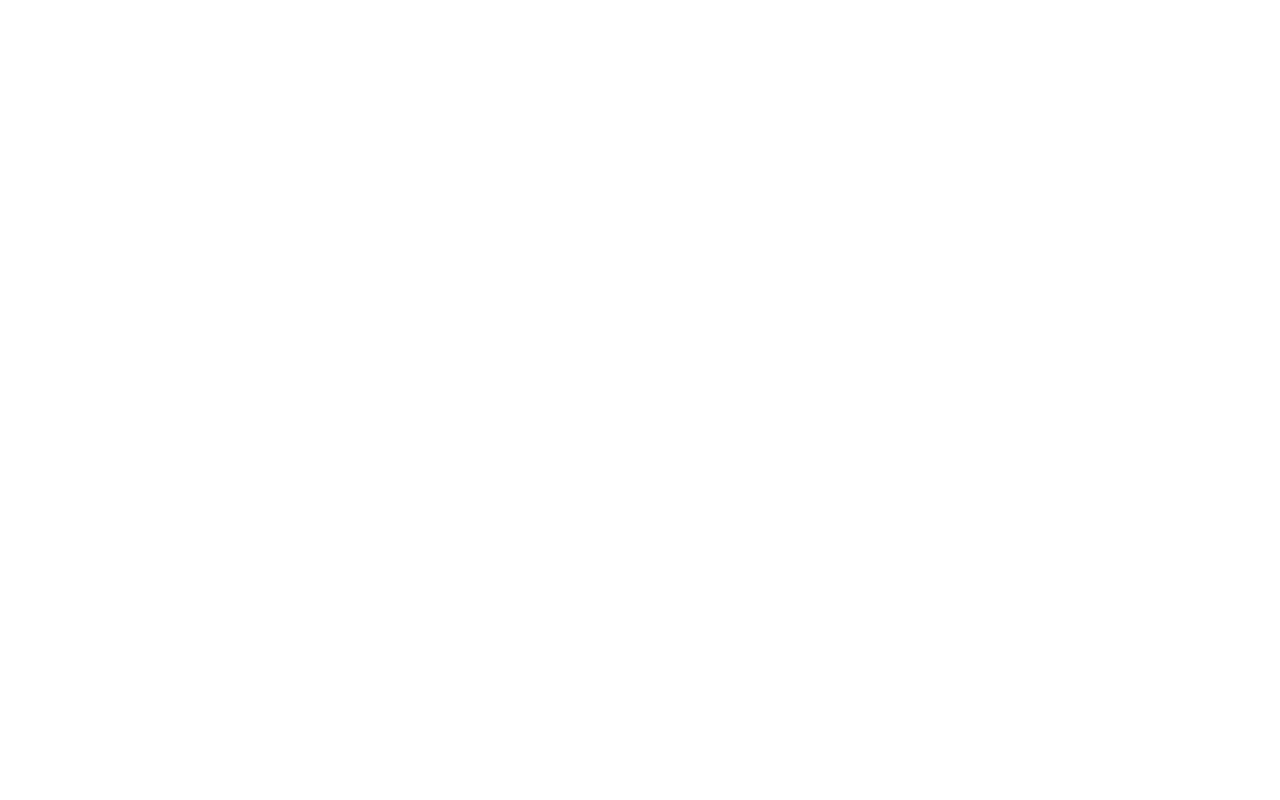
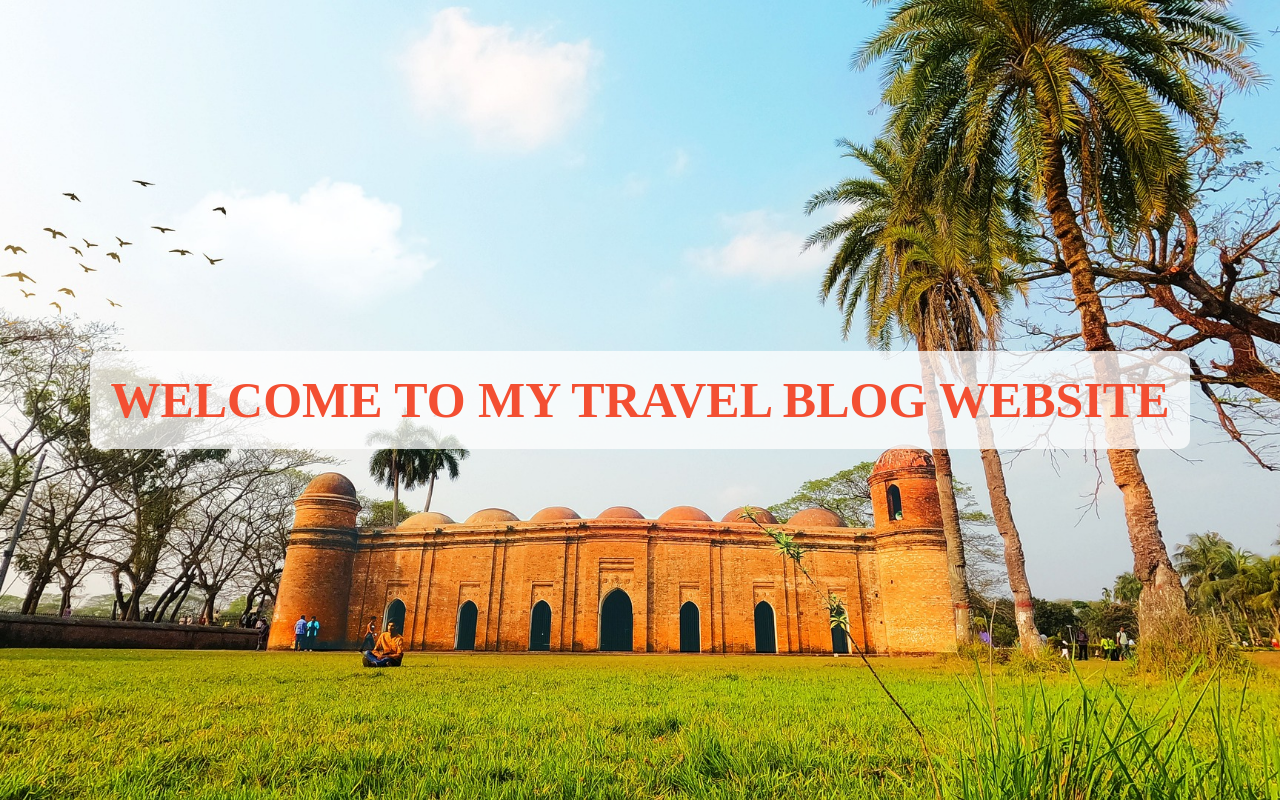
Before and after one commit to selimreza-dev/my-travel-blog, a plain HTML site: page index.html in a window 1280 px wide. Drawn offline with Linux system fonts and the light colour scheme.

Commit message:
update header section in html and css file

```diff
--- a/css/style.css
+++ b/css/style.css
@@ -0,0 +1,29 @@
+*{
+    margin:0;
+    padding:0;
+    box-sizing: border-box;
+}
+#header{
+    background-image: url('../images/60-dome-mosque.jpg');
+    width: 100%;
+    height: 100vh;
+    background-position: center;
+    background-size: cover;
+    background-repeat: no-repeat;
+    display: flex;
+    align-items: center;
+    justify-content: center;
+
+}
+#header h1 {
+    text-align: center;
+    /* line-height: 600px; */
+    font-size: 50px;
+    color: rgb(243, 79, 50);
+    font-weight: 700;
+    text-transform: uppercase;
+    background-color: rgba(255, 255, 255, 0.747);
+    padding:20px;
+    border-radius: 10px;
+
+}
--- a/index.html
+++ b/index.html
@@ -8,8 +8,8 @@
     <link rel="stylesheet" href="css/responsive.css">
 </head>
 <body>
-    <header>
-
+    <header id="header">
+        <h1>Welcome to My Travel Blog Website</h1>
     </header>
 
 </body>
```
